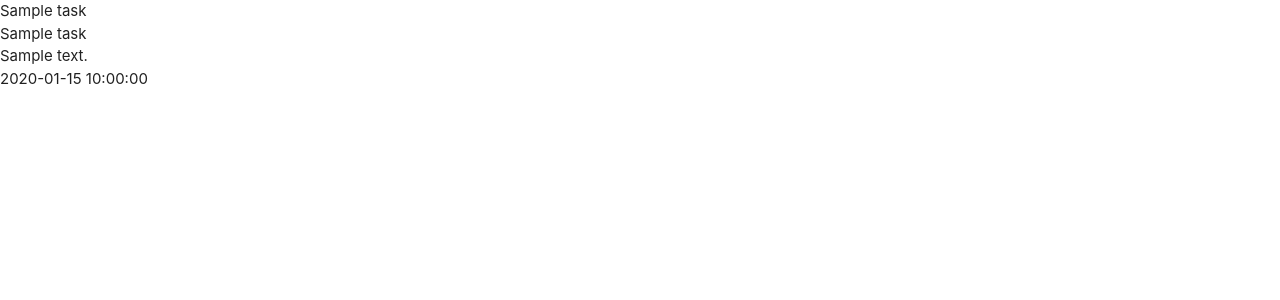
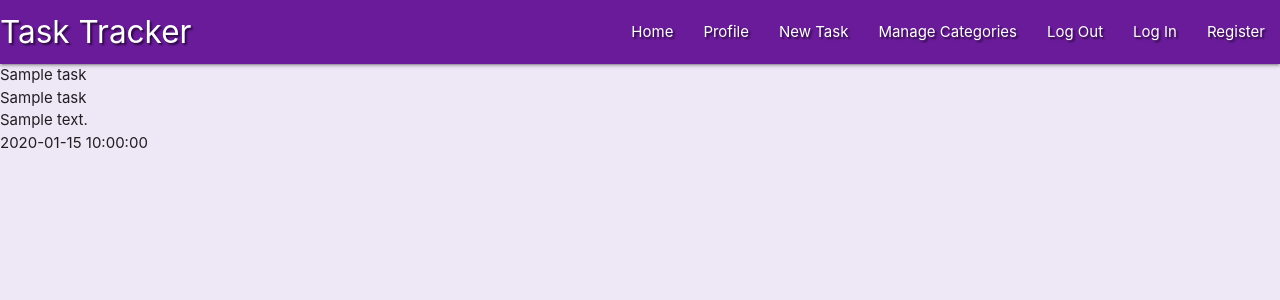
Before and after one commit to Mark-Assessment/D-Santana-retail-store-M3-2, a Flask app: page / in a window 1280 px wide. Shown: the top 300 px of the page. Run offline with Flask 3, Linux system fonts and the light colour scheme; a database or web service that is not in the repository returns one stand-in record (values such as "Sample title"); some libraries are stand-ins or nearby versions.

Commit message:
Add Materialize Navbar,Sidenav and css style

```diff
--- a/static/css/style.css
+++ b/static/css/style.css
@@ -1,3 +1,9 @@
+/* Website body custom color*/
 body {
-    background-color: white;
+    background-color: rgba(237, 231, 246, 1);
 }
+
+/* Navbar custom style*/
+.text-shadow {
+    text-shadow: 2px 2px 2px rgba(0,0,0, 0.6);
+}
--- a/static/js/script.js
+++ b/static/js/script.js
@@ -0,0 +1,3 @@
+$(document).ready(function(){
+    $(".sidenav").sidenav();
+  });
--- a/templates/base.html
+++ b/templates/base.html
@@ -1,27 +1,65 @@
 <!DOCTYPE html>
 <html lang="en">
+
 <head>
     <meta charset="UTF-8">
     <meta name="viewport" content="width=device-width, initial-scale=1.0">
     <link rel="stylesheet" href="https://cdnjs.cloudflare.com/ajax/libs/font-awesome/6.4.0/css/all.min.css"
-        integrity="sha512-iecdLmaskl7CVkqkXNQ/ZH/XLlvWZOJyj7Yy7tcenmpD1ypASozpmT/E0iPtmFIB46ZmdtAc9eNBvH0H/ZpiBw==" crossorigin="anonymous" referrerpolicy="no-referrer" type="text/css"/>
-    <link rel="stylesheet" href="https://cdnjs.cloudflare.com/ajax/libs/materialize/1.0.0/css/materialize.min.css" type="text/css">
+        integrity="sha512-iecdLmaskl7CVkqkXNQ/ZH/XLlvWZOJyj7Yy7tcenmpD1ypASozpmT/E0iPtmFIB46ZmdtAc9eNBvH0H/ZpiBw=="
+        crossorigin="anonymous" referrerpolicy="no-referrer" type="text/css" />
+    <link rel="stylesheet" href="https://cdnjs.cloudflare.com/ajax/libs/materialize/1.0.0/css/materialize.min.css"
+        type="text/css">
     <link rel="stylesheet" href="{{ url_for('static', filename='css/style.css') }}" href="text/css">
     {% block styles %}
     {% endblock %}
     <title>Task Manager</title>
 </head>
+
 <body>
 
+    <header>
+        <!-- top navbar -->
+        <nav class="nav-extended text-shadow purple darken-3">
+            <div class="nav-wrapper">
+                <a href="{{ url_for('get_tasks') }}" class="brand-logo">Task Tracker</a>
+                <a href="#" data-target="mobile-demo" class="sidenav-trigger"><i class="fas fa-bars"></i></a>
+                <ul class="right hide-on-med-and-down">
+                    <li><a href="{{ url_for('get_tasks') }}">Home</a></li>
+                    <li><a href="#">Profile</a></li>
+                    <li><a href="#">New Task</a></li>
+                    <li><a href="#">Manage Categories</a></li>
+                    <li><a href="#">Log Out</a></li>
+                    <li><a href="#">Log In </a></li>
+                    <li><a href="#">Register</a></li>
+                </ul>
+            </div>
+        </nav>
+
+        <!-- mobile sidenav -->
+        <ul class="sidenav" id="mobile-demo">
+            <li>
+                <h4 class="center-align light-blue-text text-darken-4">Task Tracker</h4>
+            </li>
+            <li><a href="{{ url_for('get_tasks') }}">Home</a></li>
+            <li><a href="#">Profile</a></li>
+            <li><a href="#">New Task</a></li>
+            <li><a href="#">Manage Categories</a></li>
+            <li><a href="#">Log Out</a></li>
+            <li><a href="#">Log In </a></li>
+            <li><a href="#">Register</a></li>
+        </ul>
+    </header>
 
     {% block content %}
     {% endblock %}
 
 
-    <script src="https://code.jquery.com/jquery-3.7.0.min.js" integrity="sha256-2Pmvv0kuTBOenSvLm6bvfBSSHrUJ+3A7x6P5Ebd07/g=" crossorigin="anonymous"></script>
+    <script src="https://code.jquery.com/jquery-3.7.0.min.js"
+        integrity="sha256-2Pmvv0kuTBOenSvLm6bvfBSSHrUJ+3A7x6P5Ebd07/g=" crossorigin="anonymous"></script>
     <script src="https://cdnjs.cloudflare.com/ajax/libs/materialize/1.0.0/js/materialize.min.js"></script>
     <script src="{{ url_for('static', filename='js/script.js') }}"></script>
     {% block scripts %}
     {% endblock %}
 </body>
+
 </html>
```
